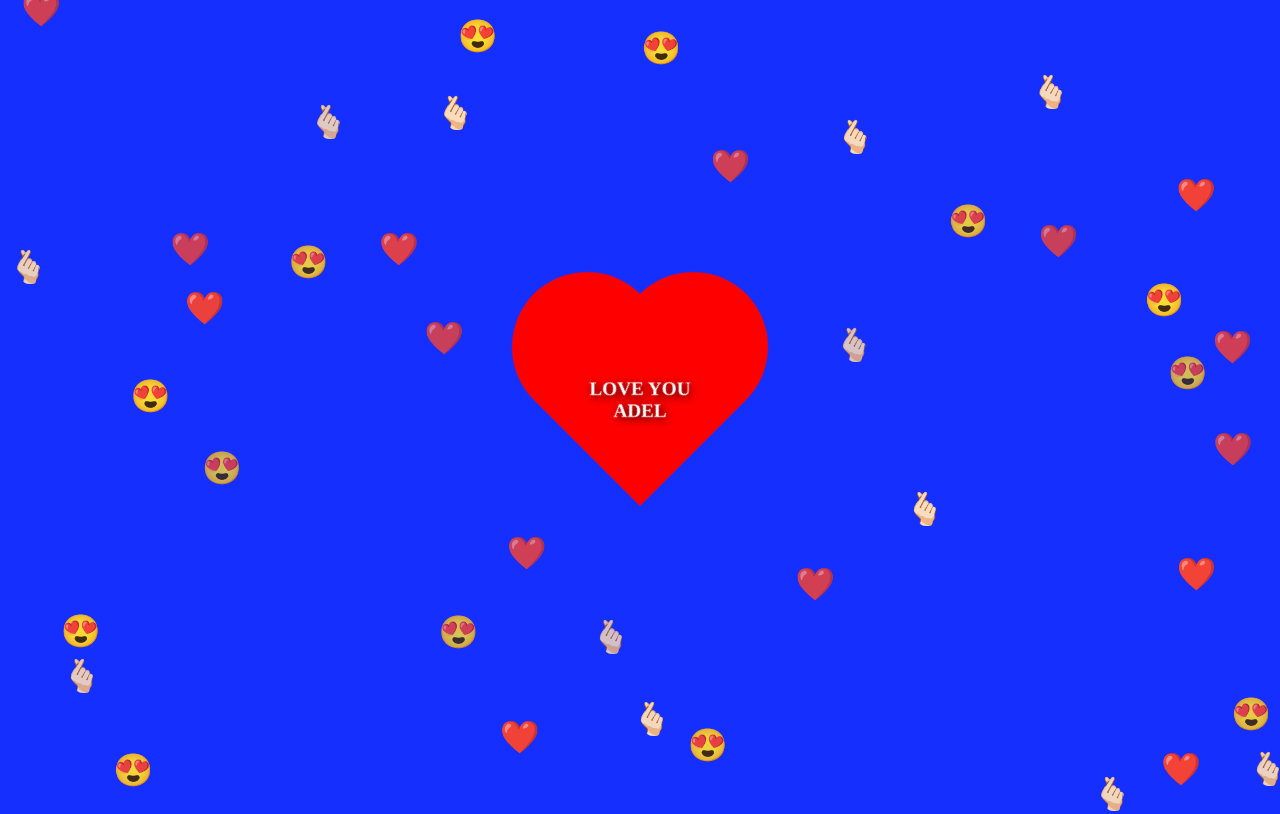
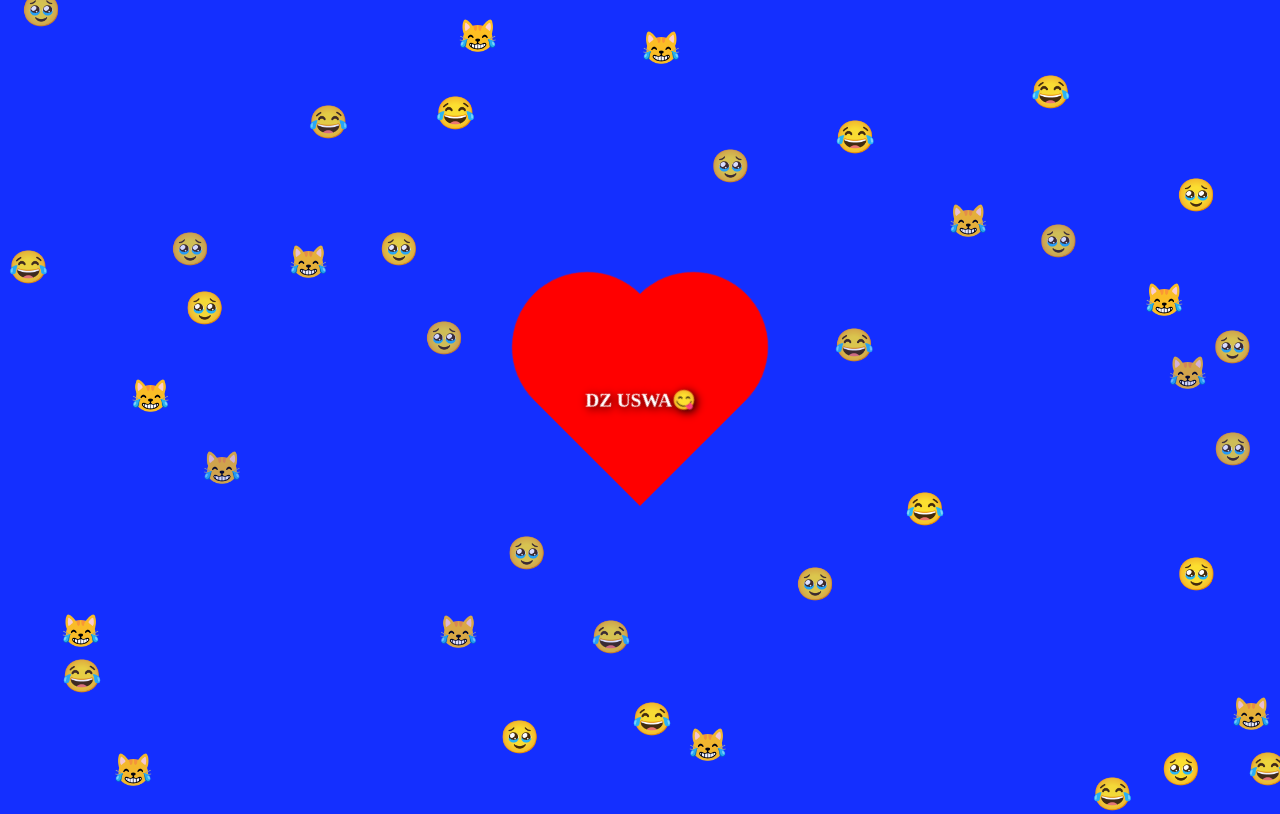
Before and after one commit to Dani820-ai/dani, a plain HTML site: page HAHA.html in a window 1280 px wide. Drawn offline with Linux system fonts and the light colour scheme.

Commit message:
Update haha.html

```diff
--- a/HAHA.html
+++ b/HAHA.html
@@ -3,7 +3,7 @@
 <head>
     <meta charset="UTF-8">
     <meta name="viewport" content="width=device-width, initial-scale=1.0">
-    <title>Animasi CINTAAAA</title>
+    <title>HAHAHA GAMON</title>
     <style>
         body {
             display: flex;
@@ -80,13 +80,13 @@
 </head>
 <body>
     <div class="heart-shape">
-        <div class="text">LOVE YOU ADEL</div>
+        <div class="text">DZ USWA😋</div>
     </div>
     <script>
         function createEmoji() {
             const emoji = document.createElement("div");
             emoji.classList.add("emoji");
-            emoji.innerHTML = Math.random() > 0.5 ? "😍" : "🫰🏻";
+            emoji.innerHTML = Math.random() > 0.5 ? "😹" : "😂";
             document.body.appendChild(emoji);
 
             emoji.style.left = Math.random() * 100 + "vw";
@@ -101,7 +101,7 @@
         function createLove() {
             const love = document.createElement("div");
             love.classList.add("emoji");
-            love.innerHTML = "❤️";
+            love.innerHTML = "🥹";
             love.style.zIndex = 3; /* Pastikan love berada lebih tinggi dari emoji lain */
             document.body.appendChild(love);
 
```
